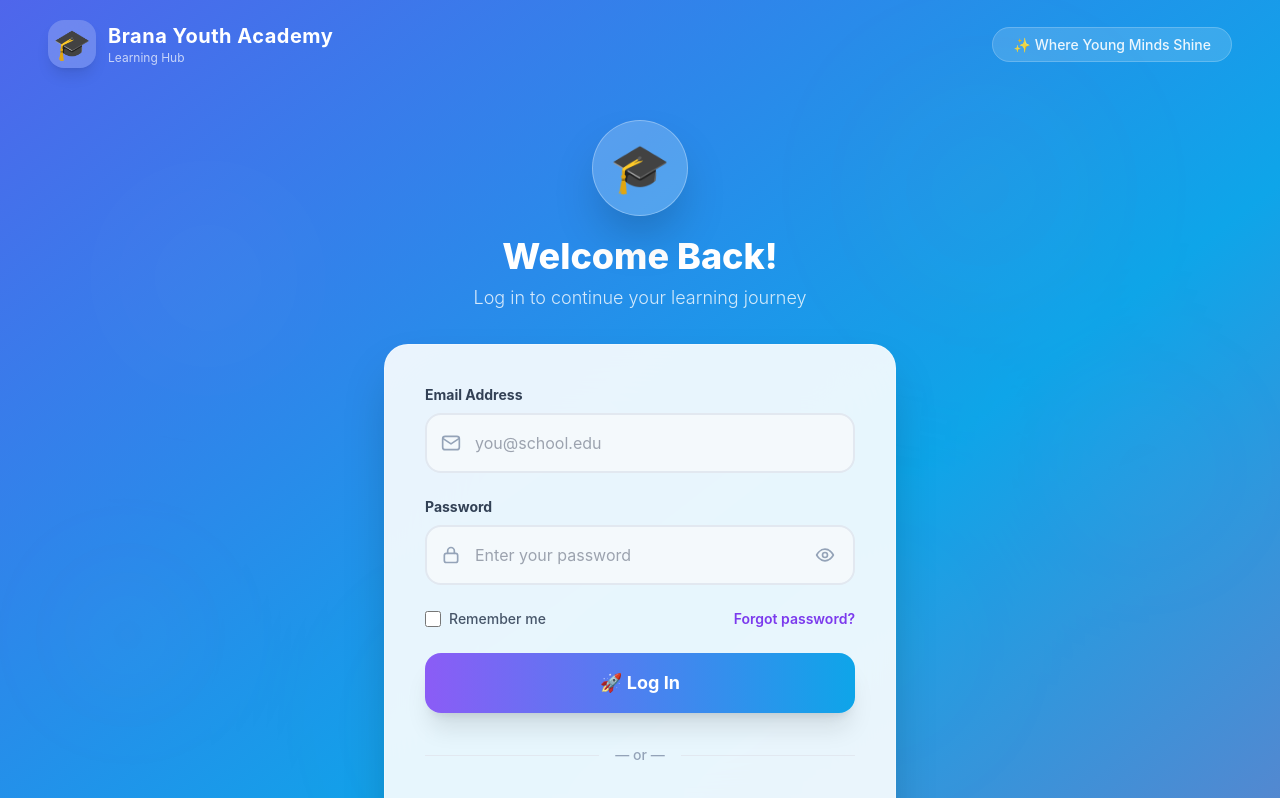
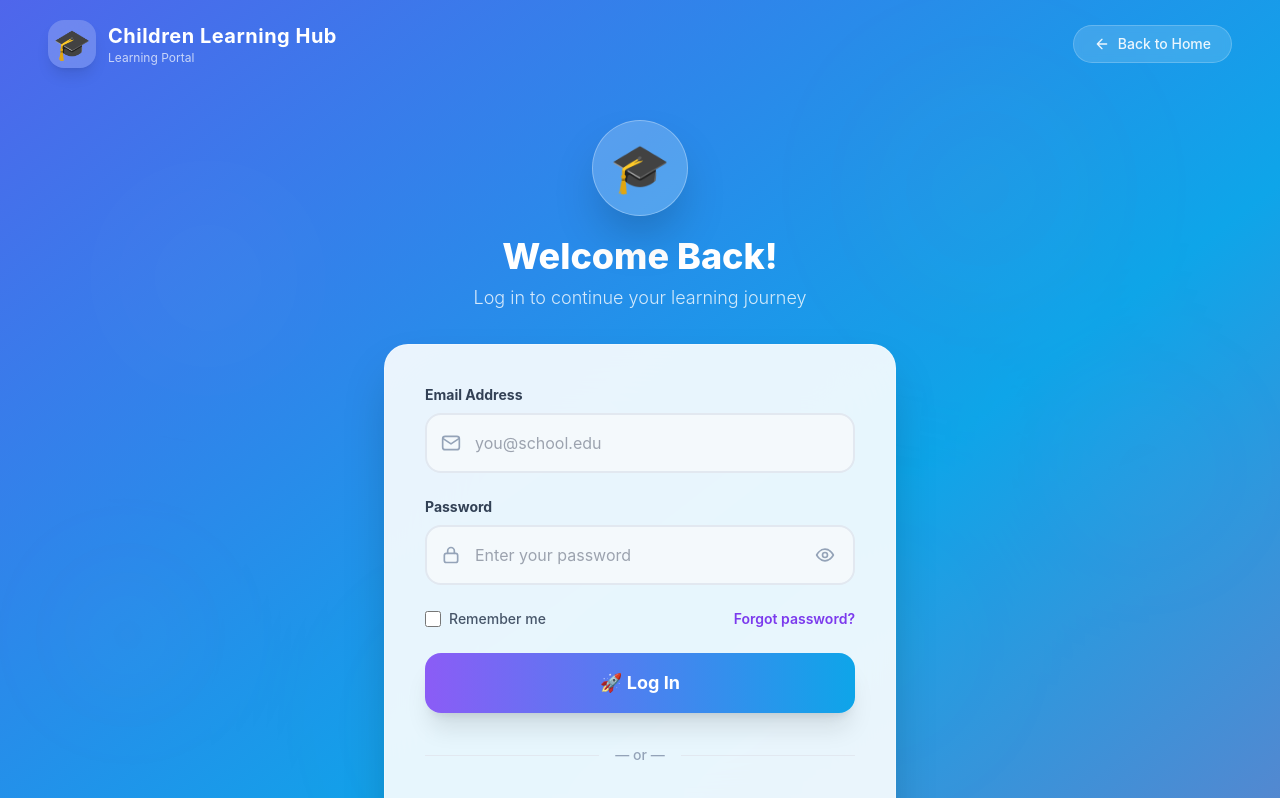
Before and after one commit to kalkidan1223/final, a React (Vite) app in the folder frontend/: page /login in a window 1280 px wide. Shown: the top 798 px of the page. Built offline with nearby package versions, Linux system fonts and the light colour scheme; no server answers.

Commit message:
add the button of back

```diff
--- a/frontend/src/pages/Login.jsx
+++ b/frontend/src/pages/Login.jsx
@@ -97,18 +97,35 @@ export default function Login() {
       <div className="relative flex min-h-screen flex-col">
         <header className="flex items-center justify-between px-6 md:px-12 py-5">
           <div className="flex items-center gap-3">
-            <div className="flex h-12 w-12 items-center justify-center rounded-2xl bg-white/20 backdrop-blur-md shadow-lg">
+            <Link to="/" className="flex items-center gap-3 hover:opacity-80 transition-opacity">
+              <div className="flex h-12 w-12 items-center justify-center rounded-2xl bg-white/20 backdrop-blur-md shadow-lg">
               <span className="text-3xl">🎓</span>
             </div>
             <div>
-              <h1 className="text-xl font-bold text-white tracking-wide">Brana Youth Academy</h1>
-              <p className="text-xs text-white/70">Learning Hub</p>
+              <h1 className="text-xl font-bold text-white tracking-wide">Children Learning Hub</h1>
+              <p className="text-xs text-white/70">Learning Portal</p>
             </div>
+            </Link>
           </div>
-          <div className="hidden md:block">
-            <span className="rounded-full bg-white/15 px-5 py-2 text-sm font-medium text-white/90 backdrop-blur-sm border border-white/20">
-              ✨ Where Young Minds Shine
-            </span>
+          <div className="flex items-center gap-4">
+            <Link
+              to="/"
+              className="hidden sm:flex items-center gap-2 rounded-full bg-white/15 px-5 py-2 text-sm font-medium text-white/90 backdrop-blur-sm border border-white/20 hover:bg-white/25 transition-all"
+            >
+              <svg xmlns="http://www.w3.org/2000/svg" viewBox="0 0 24 24" fill="none" stroke="currentColor" strokeWidth="2" strokeLinecap="round" strokeLinejoin="round" className="h-4 w-4">
+                <path d="M19 12H5M12 19l-7-7 7-7"/>
+              </svg>
+              Back to Home
+            </Link>
+            <Link
+              to="/"
+              className="sm:hidden flex h-10 w-10 items-center justify-center rounded-full bg-white/15 backdrop-blur-sm border border-white/20 hover:bg-white/25 transition-all"
+              title="Back to Home"
+            >
+              <svg xmlns="http://www.w3.org/2000/svg" viewBox="0 0 24 24" fill="none" stroke="currentColor" strokeWidth="2" strokeLinecap="round" strokeLinejoin="round" className="h-5 w-5 text-white">
+                <path d="M19 12H5M12 19l-7-7 7-7"/>
+              </svg>
+            </Link>
           </div>
         </header>
 
--- a/frontend/src/pages/RegisterParent.jsx
+++ b/frontend/src/pages/RegisterParent.jsx
@@ -206,9 +206,20 @@ export default function RegisterParent() {
       </div>
 
       <div className="relative flex min-h-screen flex-col">
-        <header className="flex items-center gap-3 px-6 py-5">
-          <span className="text-3xl">🎓</span>
-          <span className="text-lg font-bold text-white/90">Brana Youth Academy</span>
+        <header className="flex items-center justify-between px-6 py-5">
+          <Link to="/" className="flex items-center gap-3 hover:opacity-80 transition-opacity">
+            <span className="text-3xl">🎓</span>
+            <span className="text-lg font-bold text-white/90">Children Learning Hub</span>
+          </Link>
+          <Link
+            to="/"
+            className="flex items-center gap-2 rounded-full bg-white/15 px-4 py-2 text-sm font-medium text-white/90 backdrop-blur-sm border border-white/20 hover:bg-white/25 transition-all"
+          >
+            <svg xmlns="http://www.w3.org/2000/svg" viewBox="0 0 24 24" fill="none" stroke="currentColor" strokeWidth="2" strokeLinecap="round" strokeLinejoin="round" className="h-4 w-4">
+              <path d="M19 12H5M12 19l-7-7 7-7"/>
+            </svg>
+            <span className="hidden sm:inline">Back to Home</span>
+          </Link>
         </header>
 
         <main className="flex-1 flex items-center justify-center px-4 py-8">
```
